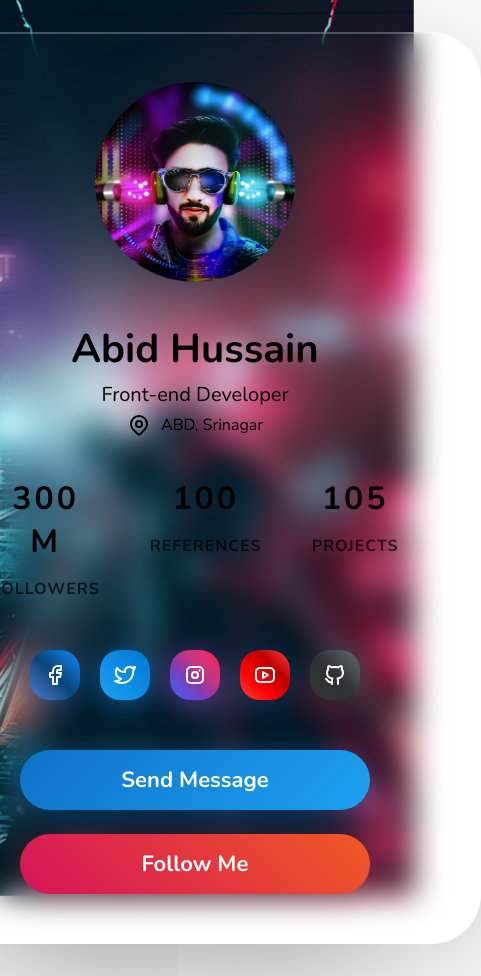
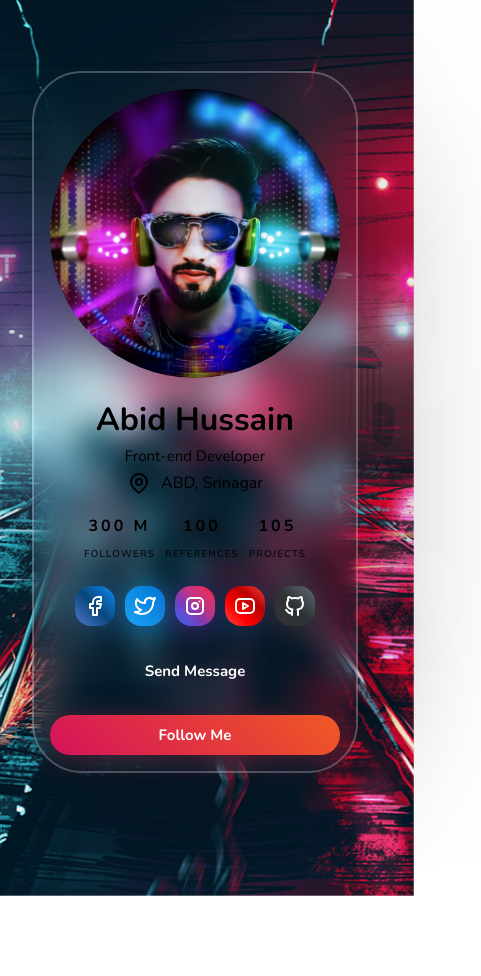
Before and after one commit to op10y/profile-card-alpha, a plain HTML site: page index.html in a window 390 px wide. Shown: the whole page, 481 px wide, since content can reach past the window. After the commit the page ends 844 px from the top, so only its background shows below. Drawn offline with nearby package versions, Linux system fonts and the light colour scheme.

Commit message:
responsiveinit

```diff
--- a/style.css
+++ b/style.css
@@ -2,10 +2,11 @@
 body {
   font-family: "Nunito", sans-serif;
   color: black;
-  min-height: 50vh;
+  min-height: 100vh;
   padding: 2rem;
   display: flex;
   justify-content: center;
+  flex-direction: column;
   align-items: center;
 }
 body::before {
@@ -16,8 +17,9 @@ body::before {
   pointer-events: none;
   background: url("cbpnk.webp") no-repeat center;
   background-size: cover;
+  width: 100%;
   -webkit-animation: backgroundZoomAnimate 20s forwards;
-          animation: backgroundZoomAnimate 20s forwards;
+  animation: backgroundZoomAnimate 20s forwards;
 }
 
 @-webkit-keyframes backgroundZoomAnimate {
@@ -40,19 +42,25 @@ body::before {
 .profile-card {
   box-shadow: 0 18px 200px -60px black;
   border-radius: 50px;
-  width: 650px;
+  width: 450px;
   position: relative;
   -webkit-backdrop-filter: blur(15px);
-          backdrop-filter: blur(15px);
+  backdrop-filter: blur(15px);
   border: 2px solid rgba(255, 255, 255, 0.2509803922);
-  padding: 3rem 5rem;
+  padding: 1rem 1rem;
   display: flex;
   flex-direction: column;
-  gap: 40px;
+  gap: 20px;
+
 }
-@media screen and (max-width: 768px) {
+@media screen and (max-width: 1080px) {
   .profile-card {
     width: auto;
+  }
+}
+@media screen and (max-height: 1920px) {
+  .profile-card {
+    height: auto;
   }
 }
 .profile-card__img img {
@@ -61,10 +69,22 @@ body::before {
   height: 200px;
   border-radius: 50%;
   -o-object-fit: cover;
-     object-fit: cover;
+  object-fit: cover;
   display: block;
   box-shadow: 0 10px 60px -10px rgba(13, 28, 39, 0.5);
 }
+@media screen and (max-width: 1080px) {
+  .profile-card__img img {
+    width: auto;
+  }
+}
+
+@media screen and (max-height: 1920px) {
+  .profile-card__img img {
+    height: auto;
+  }
+}
+
 .profile-card__desc {
   text-align: center;
   display: flex;
@@ -72,18 +92,18 @@ body::before {
   gap: 5px;
 }
 .profile-card__desc h1 {
-  font-size: 2.5rem;
+  font-size: 2rem;
   font-weight: bold;
 }
 .profile-card__desc h1 + div {
-  font-size: 20px;
+  font-size: 15px;
 }
 .profile-card__info {
   display: flex;
   justify-content: center;
-  gap: 50px;
+  gap: 10px;
 }
-@media screen and (max-width: 376px) {
+@media screen and (max-width: 1000px) {
   .profile-card__info {
     gap: 10px;
   }
@@ -97,11 +117,11 @@ body::before {
 .profile-card__info > div > *:first-child {
   font-weight: bold;
   letter-spacing: 3px;
-  font-size: 2rem;
-  margin-bottom: 15px;
+  font-size: 1rem;
+  margin-bottom: 10px;
 }
 .profile-card__info > div > *:last-child {
-  font-size: 16px;
+  font-size: 10px;
   opacity: 0.7;
 }
 .profile-card__social {
@@ -112,9 +132,9 @@ body::before {
 }
 .profile-card__social a {
   display: inline-flex;
-  width: 55px;
-  height: 55px;
-  margin: 15px;
+  width: 30px;
+  height: 30px;
+  margin: 10px;
   border-radius: 40%;
   align-items: center;
   justify-content: center;
@@ -123,14 +143,14 @@ body::before {
   flex-shrink: 0;
   transition: all 0.2s;
 }
-@media screen and (max-width: 768px) {
+@media screen and (max-width: 2000px) {
   .profile-card__social a {
-    width: 50px;
-    height: 50px;
-    margin: 10px;
+    width: 40px;
+    height: 40px;
+    margin: 5px;
   }
 }
-@media screen and (min-width: 576px) {
+@media screen and (min-width: 100px) {
   .profile-card__social a:hover {
     transform: scale(1.2) translateY(-5px);
   }
@@ -161,7 +181,7 @@ body::before {
   justify-content: center;
   gap: 2rem;
 }
-@media screen and (max-width: 576px) {
+@media screen and (max-width: 2000px) {
   .profile-card__actions {
     flex-direction: column;
     gap: 1.5rem;
@@ -169,8 +189,8 @@ body::before {
 }
 .profile-card__actions > button {
   font-weight: bold;
-  font-size: 22px;
-  padding: 15px 0;
+  font-size: 15px;
+  padding: 10px 0;
   min-width: 250px;
   border-radius: 50px;
   text-align: center;
@@ -178,34 +198,36 @@ body::before {
   cursor: pointer;
   transition: all 0.2s;
 }
-@media screen and (max-width: 768px) {
+@media screen and (max-width: 2000px) {
   .profile-card__actions > button {
     min-width: 170px;
   }
 }
-@media screen and (max-width: 576px) {
+@media screen and (max-width: 2000px) {
   .profile-card__actions > button {
     min-width: inherit;
     width: 100%;
     max-width: 350px;
   }
 }
-@media screen and (min-width: 576px) {
+@media screen and (min-width: 100px) {
   .profile-card__actions > button:hover {
     transform: translateY(-5px);
   }
 }
+/*
 .profile-card__actions > button.blue1 {
   background: linear-gradient(-45deg, #1da1f2, #0e71c8);
   box-shadow: 0 4px 30px rgba(19, 127, 212, 0.4);
 }
 .profile-card__actions > button.blue1:hover {
   box-shadow: 0 7px 30px rgba(19, 127, 212, 0.75);
-}
+}*/
+
 .profile-card__actions > button.orange2 {
   background: linear-gradient(45deg, #d5135a, #f05924);
   box-shadow: 0 4px 30px rgba(223, 45, 70, 0.35);
 }
 .profile-card__actions > button.orange2:hover {
   box-shadow: 0 7px 30px rgba(223, 45, 70, 0.75);
-}/*# sourceMappingURL=style.css.map */
+}
```
